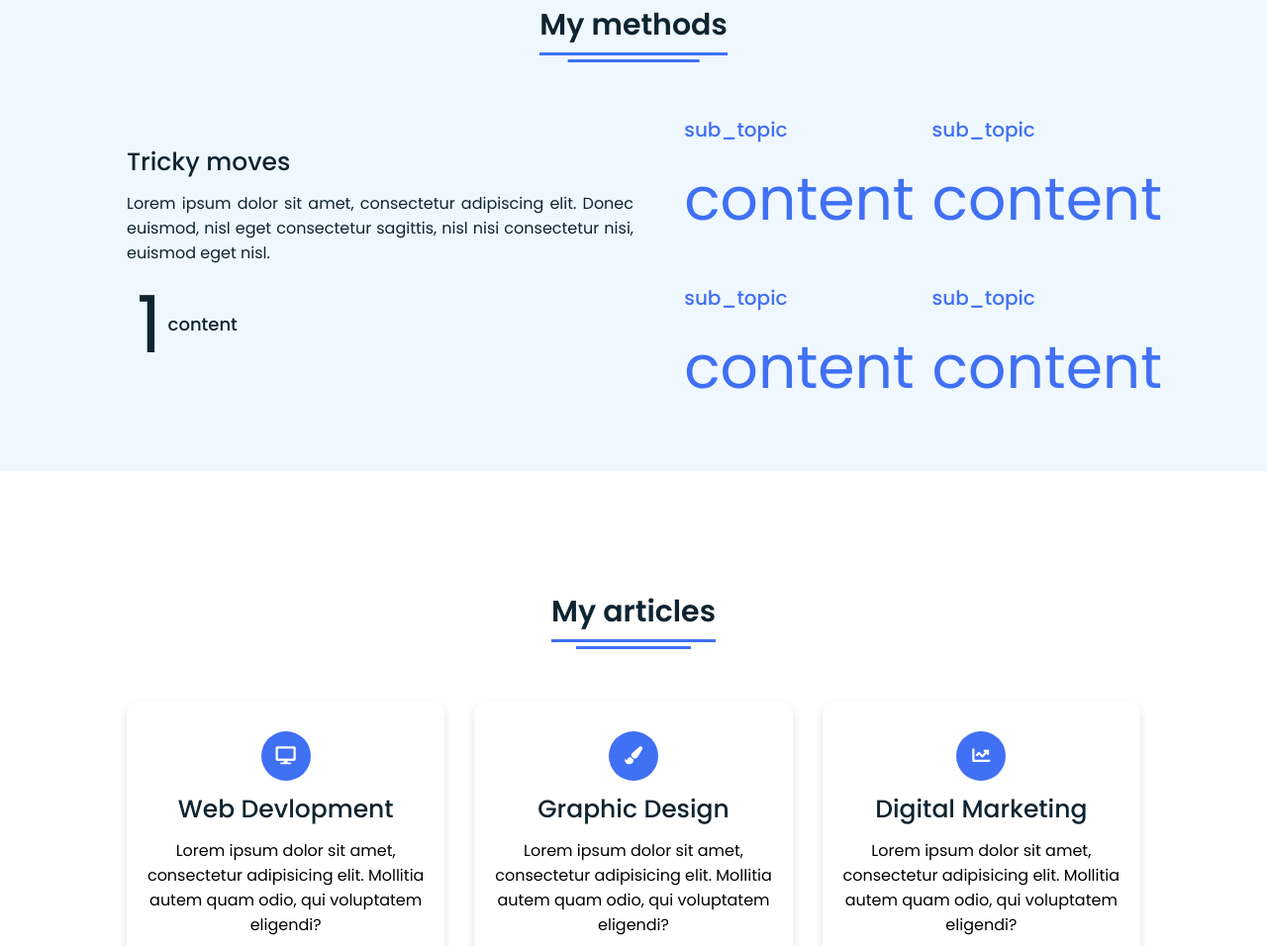
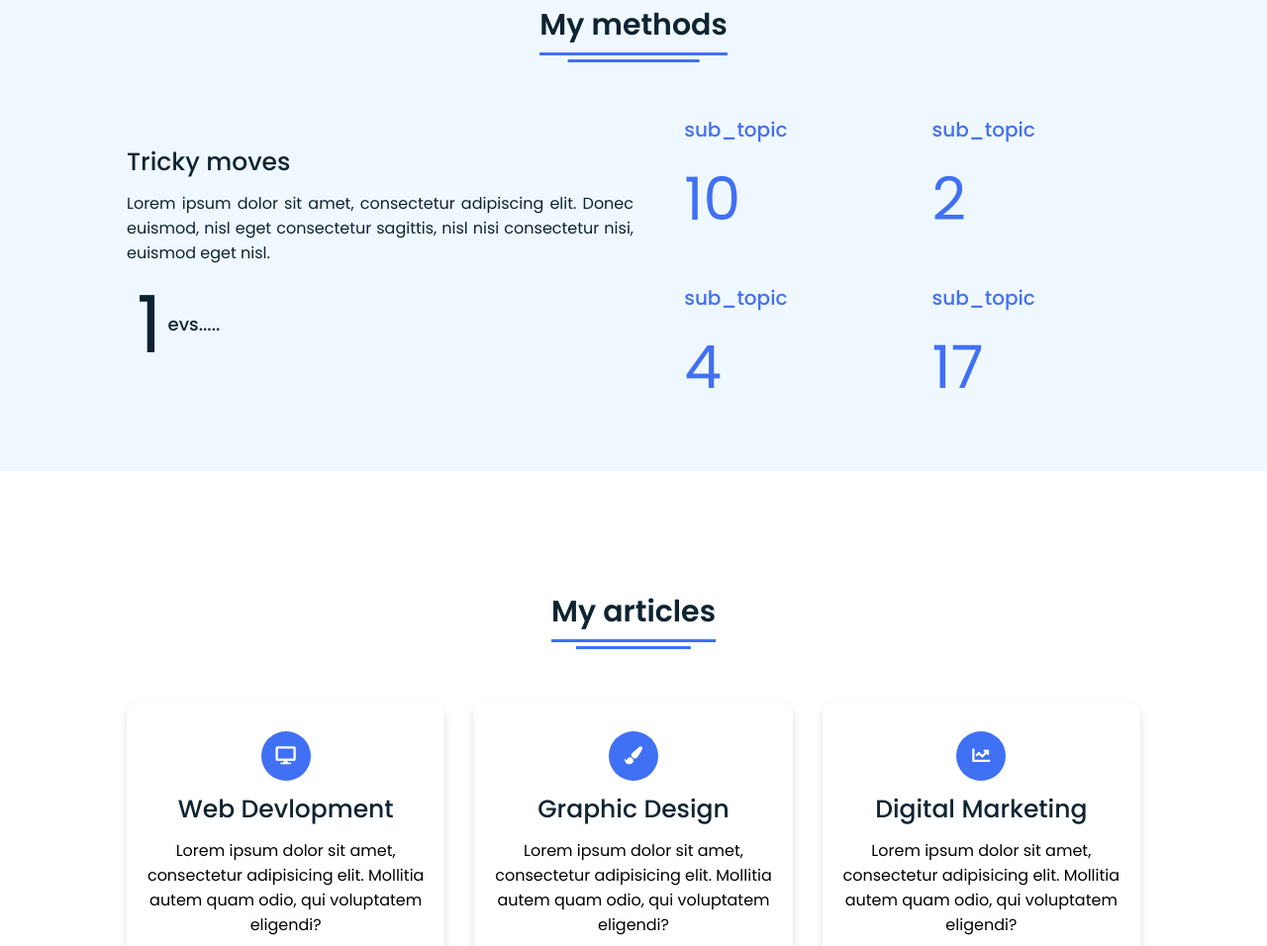
Before and after one commit to iamevs/Tech-Savvy-Home, a plain HTML site: page index.html in a window 1280 px wide. Shown: the part 1537-2493 px from the top of the page at 99% size. Drawn offline with Linux system fonts and the light colour scheme.

Commit message:
Update index.html

```diff
--- a/index.html
+++ b/index.html
@@ -111,25 +111,25 @@
 
                     <div class="experience">
                         <div class="num">1</div>
-                        <div class="exp">content<br></div>
+                        <div class="exp">evs.....<br></div>
                     </div>
                 </div>
                 <div class="boxes">
                     <div class="box">
                         <div class="topic">sub_topic</div>
-                        <div class="per">content</div>
+                        <div class="per">10</div>
                     </div>
                     <div class="box">
                         <div class="topic">sub_topic</div>
-                        <div class="per">content</div>
+                        <div class="per">2</div>
                     </div>
                     <div class="box">
                         <div class="topic">sub_topic</div>
-                        <div class="per">content</div>
+                        <div class="per">4</div>
                     </div>
                     <div class="box">
                         <div class="topic">sub_topic</div>
-                        <div class="per">content</div>
+                        <div class="per">17</div>
                     </div>
                 </div>
             </div>
```
